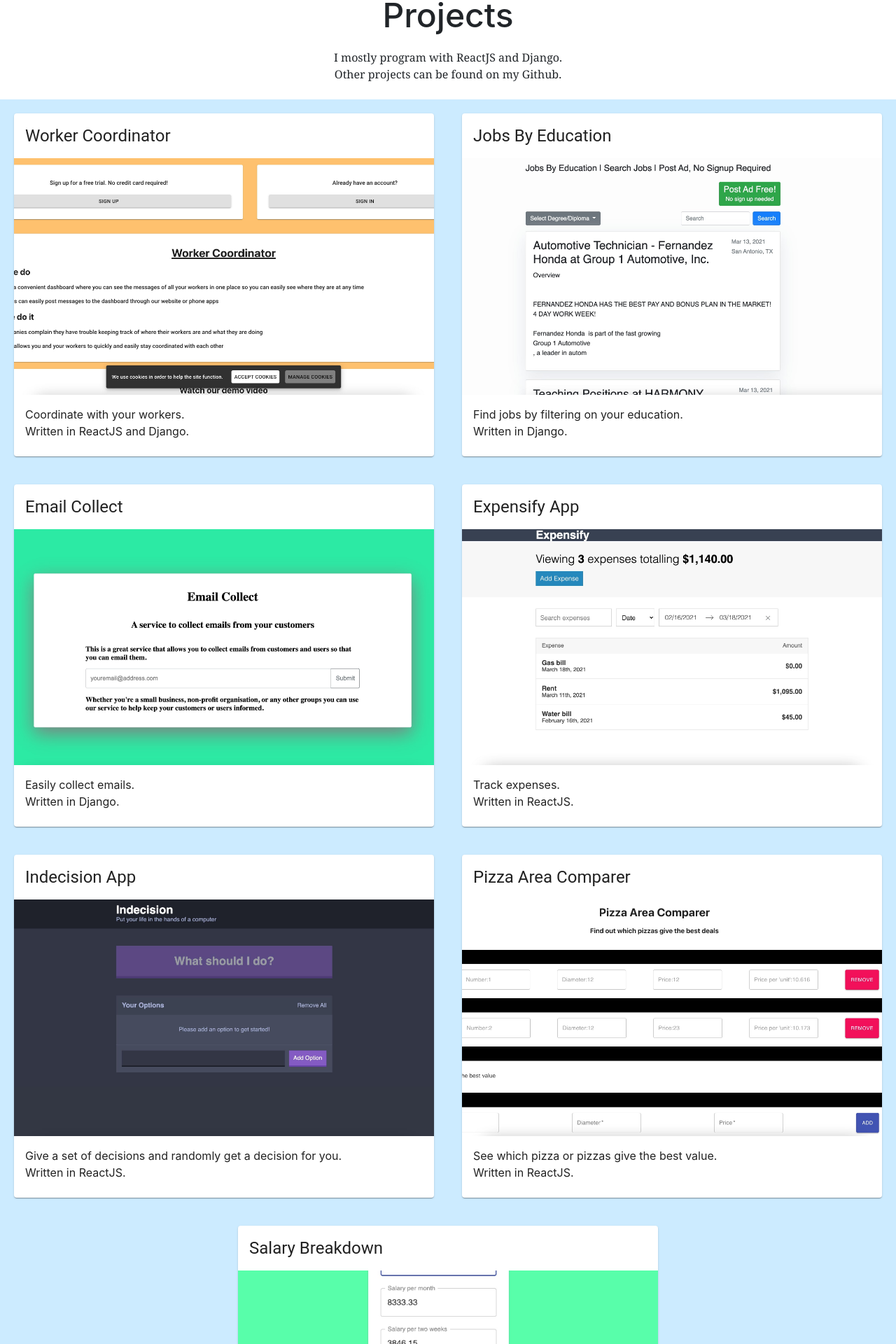
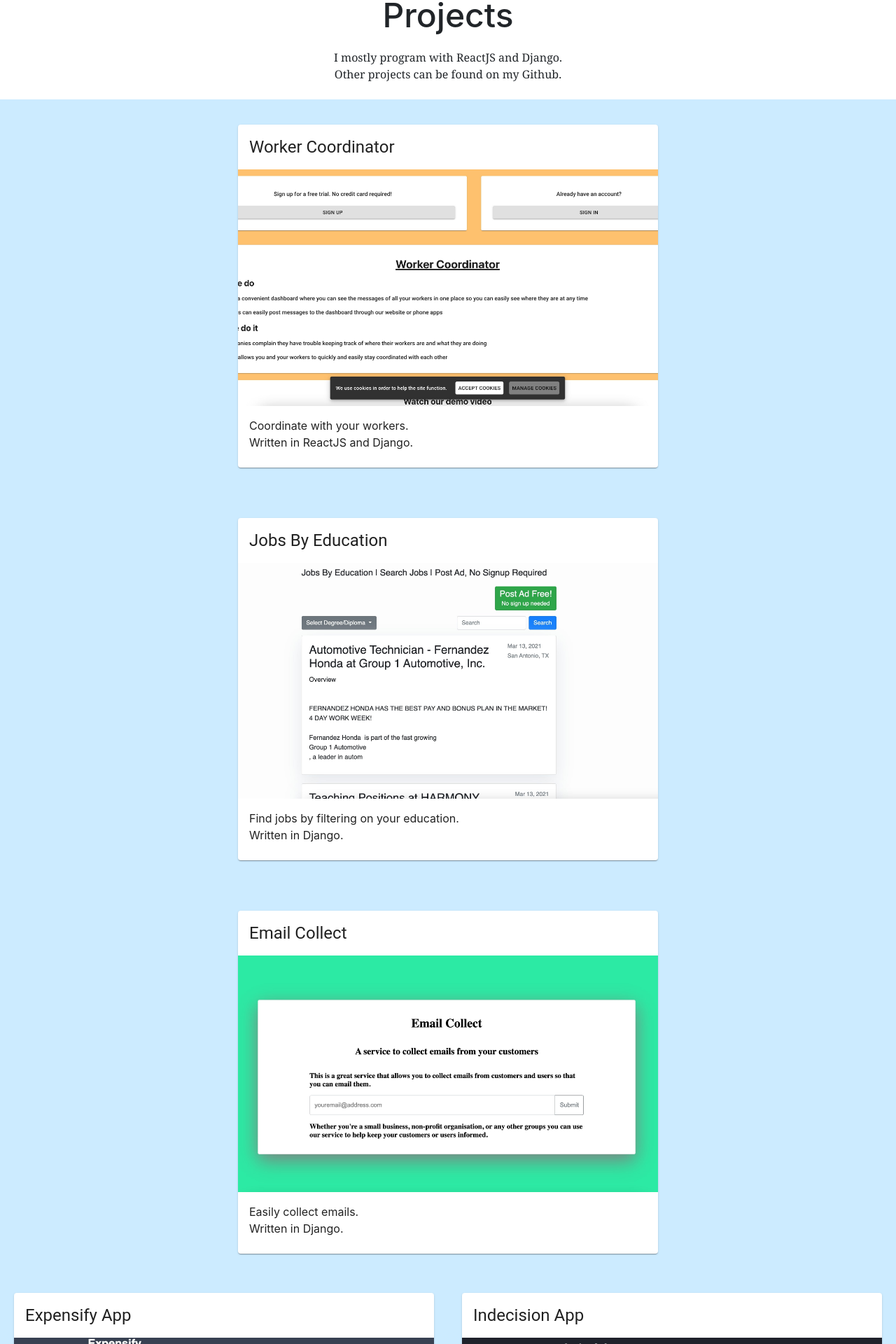
Before and after one commit to SheaMeyers/SheaMeyers.github.io, a React (Create React App) app: page / in a window 1280 px wide. Shown: the part 640-2560 px from the top of the page at 70% size. Built offline with nearby package versions, Linux system fonts and the light colour scheme.

Commit message:
Fix seo linking to other sites

```diff
--- a/src/Home.tsx
+++ b/src/Home.tsx
@@ -54,7 +54,8 @@ const Home: React.FC = () => {
                 <p>Other projects can be found on my Github.</p>
                 <br/>
                 <div className="Projects-portion--projects">
-                    <Card className={classes.root} onClick={_ => window.open("https://www.workercoordinator.com")}>
+                    <a href="https://www.workercoordinator.com" target="_blank">
+                        <Card className={classes.root}>
                             <CardHeader
                                 title="Worker Coordinator"
                             />
@@ -68,7 +69,9 @@ const Home: React.FC = () => {
                                 Written in ReactJS and Django.
                             </CardContent>
                         </Card>
-                    <Card className={classes.root} onClick={_ => window.open("https://www.jobsbyeducation.com")}>
+                    </a>
+                    <a href="https://www.jobsbyeducation.com" target="_blank">
+                        <Card className={classes.root}>
                             <CardHeader
                                 title="Jobs By Education"
                             />
@@ -82,7 +85,9 @@ const Home: React.FC = () => {
                                 Written in Django.
                             </CardContent>
                         </Card>
-                    <Card className={classes.root} onClick={_ => window.open("https://www.email-collect.com")}>
+                    </a>
+                    <a href="https://www.email-collect.com" target="_blank">
+                        <Card className={classes.root}>
                             <CardHeader
                                 title="Email Collect"
                             />
@@ -96,6 +101,7 @@ const Home: React.FC = () => {
                                 Written in Django.
                             </CardContent>
                         </Card>
+                    </a>
                     <Card className={classes.root} onClick={_ => window.open("https://sheameyers.com/react-expensify-app")}>
                         <CardHeader
                             title="Expensify App"
```
Lines whose indentation alone changed are shown as unchanged.
